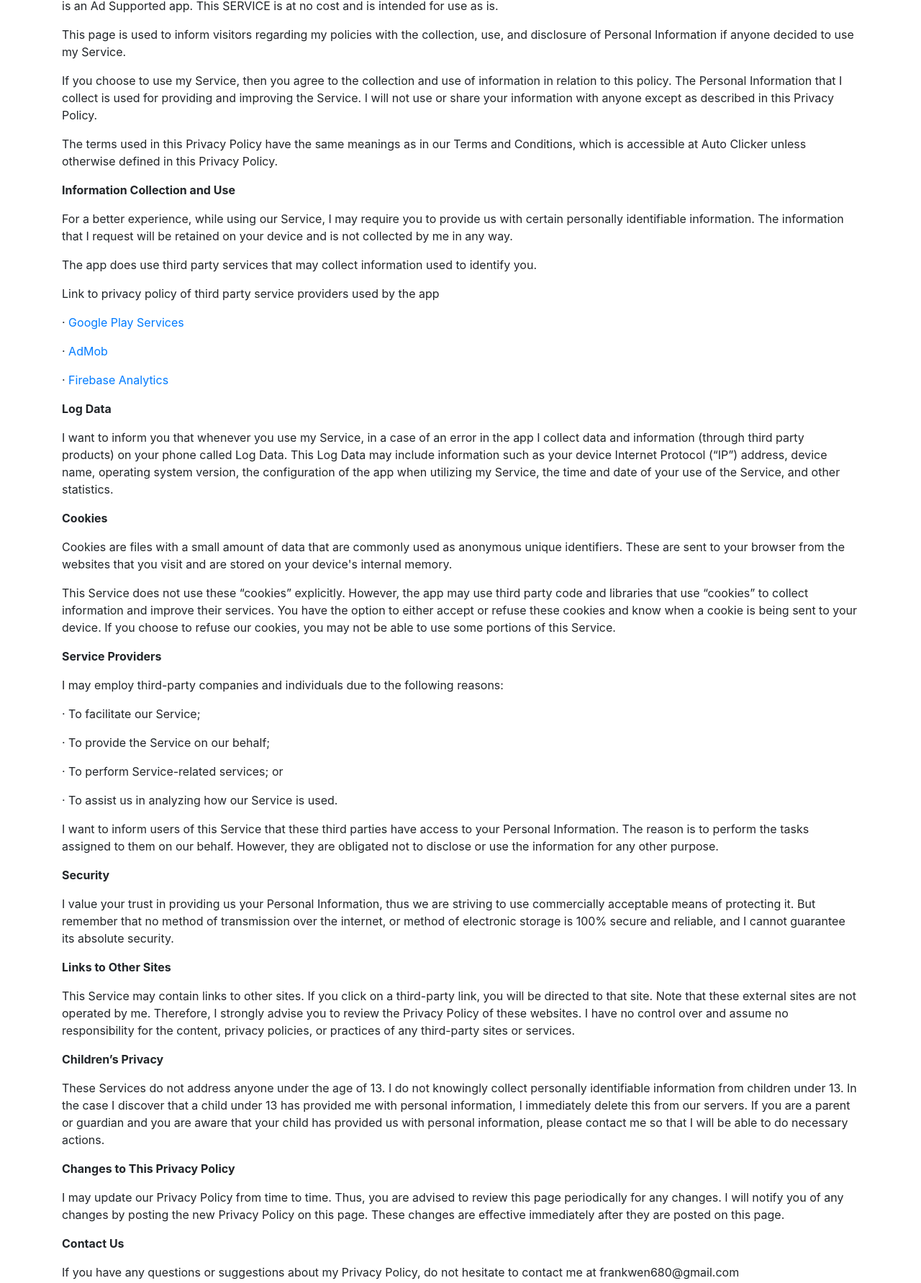
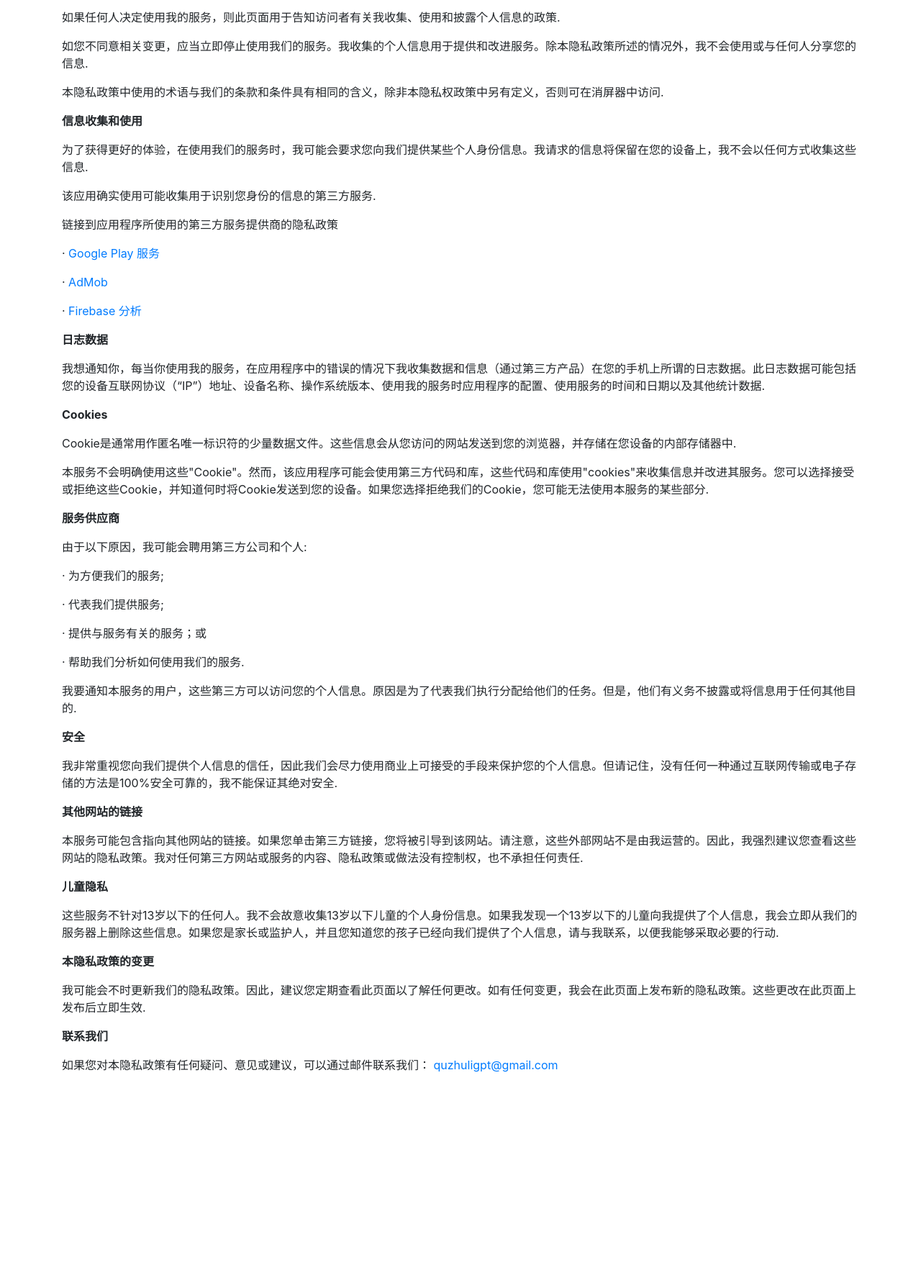
Before and after one commit to jeraypop/xpqgprivacy, a plain HTML site: page index.html in a window 1280 px wide. Shown: the part 71-1854 px from the top of the page at 72% size. After the commit the page ends 1630 px from the top, so only its background shows below. Drawn offline with nearby package versions, Linux system fonts and the light colour scheme.

Commit message:
Update index.html

```diff
--- a/index.html
+++ b/index.html
@@ -1,6 +1,6 @@
 
 <!DOCTYPE html>
-<!-- saved from url=(0044)https://www.gcautoclicker.com/privacypolicy/ -->
+
 <html lang="en"><head><meta http-equiv="Content-Type" content="text/html; charset=UTF-8">
 
     <meta http-equiv="X-UA-Compatible" content="IE=edge">
@@ -17,39 +17,42 @@
             <tbody>
             <tr>
                 <td>
-                        <p><a name="TOC-True-Developers-Studio-built-the-Auto-Clicker-app-as-an-Ad-Supported-app.-This-SERVICE-is-provided-by-True-Developers-Studio-at-no-cost-and-is-intended-for-use-as-is.This-page-is-used-to-inform-visitors-regarding-my-policies-with-the-collection-use-and-dis"></a>Please read this Privacy Policy carefully as it sets out important information relating to how we handle your personal information. Auto Clicker&nbsp;app is&nbsp;an Ad Supported app. This SERVICE is at no cost and is intended for use as is.</p>
-                        <p>This page is used to inform visitors regarding my policies with the collection, use, and disclosure of Personal Information if anyone decided to use my Service.</p>
-                        <p>If you choose to use my Service, then you agree to the collection and use of information in relation to this policy. The Personal Information that I collect is used for providing and improving the Service. I will not use or share your information with anyone except as described in this Privacy Policy.</p>
-                        <p>The terms used in this Privacy Policy have the same meanings as in our Terms and Conditions, which is accessible at Auto Clicker&nbsp;unless otherwise defined in this Privacy Policy.</p>
-                        <p><strong>Information Collection and Use</strong></p>
-                        <p>For a better experience, while using our Service, I may require you to provide us with certain personally identifiable information. The information that I request will be retained on your device and is not collected by me in any way.</p>
-                        <p>The app does use third party services that may collect information used to identify you.</p>
-                        <p>Link to privacy policy of third party service providers used by the app</p>
-                        <p>·&nbsp;<a href="https://www.google.com/policies/privacy/">Google Play Services</a></p>
+                    <p><a name="TOC-True-Developers-Studio-built-the-xiaopingqi-app-as-an-app.-This-SERVICE-is-provided-by-True-Developers-Studio-at-no-cost-and-is-intended-for-use-as-is.This-page-is-used-to-inform-visitors-regarding-my-policies-with-the-collection-use-and-dis"></a>
+                        请仔细阅读本隐私政策，因为它列出了与我们如何处理您的个人信息有关的重要信息。消屏器 应用程序是一个无广告且免费的软件.</p>
+                    <p>如果任何人决定使用我的服务，则此页面用于告知访问者有关我收集、使用和披露个人信息的政策.</p>
+                    <p>如您不同意相关变更，应当立即停止使用我们的服务。我收集的个人信息用于提供和改进服务。除本隐私政策所述的情况外，我不会使用或与任何人分享您的信息.</p>
+                    <p>本隐私政策中使用的术语与我们的条款和条件具有相同的含义，除非本隐私权政策中另有定义，否则可在消屏器中访问.</p>
+                    <p><strong>信息收集和使用</strong></p>
+                    <p>为了获得更好的体验，在使用我们的服务时，我可能会要求您向我们提供某些个人身份信息。我请求的信息将保留在您的设备上，我不会以任何方式收集这些信息.</p>
+                    <p>该应用确实使用可能收集用于识别您身份的信息的第三方服务.</p>
+                    <p>链接到应用程序所使用的第三方服务提供商的隐私政策</p>
+                    <p>·&nbsp;<a href="https://www.google.com/policies/privacy/">Google Play 服务</a></p>
                     <p>·&nbsp;<a href="https://support.google.com/admob/answer/6128543?hl=en">AdMob</a></p>
-                        <p>·&nbsp;<a href="https://firebase.google.com/policies/analytics">Firebase Analytics</a></p>
-                        <p><strong>Log Data</strong></p>
-                        <p>I want to inform you that whenever you use my Service, in a case of an error in the app I collect data and information (through third party products) on your phone called Log Data. This Log Data may include information such as your device Internet Protocol (“IP”) address, device name, operating system version, the configuration of the app when utilizing my Service, the time and date of your use of the Service, and other statistics.</p>
+                    <p>·&nbsp;<a href="https://firebase.google.com/policies/analytics">Firebase 分析</a></p>
+                    <p><strong>日志数据</strong></p>
+                    <p>我想通知你，每当你使用我的服务，在应用程序中的错误的情况下我收集数据和信息（通过第三方产品）在您的手机上所谓的日志数据。此日志数据可能包括您的设备互联网协议（“IP”）地址、设备名称、操作系统版本、使用我的服务时应用程序的配置、使用服务的时间和日期以及其他统计数据.</p>
                     <p><strong>Cookies</strong></p>
-                        <p>Cookies are files with a small amount of data that are commonly used as anonymous unique identifiers. These are sent to your browser from the websites that you visit and are stored on your device's internal memory.</p>
-                        <p>This Service does not use these “cookies” explicitly. However, the app may use third party code and libraries that use “cookies” to collect information and improve their services. You have the option to either accept or refuse these cookies and know when a cookie is being sent to your device. If you choose to refuse our cookies, you may not be able to use some portions of this Service.</p>
-                        <p><strong>Service Providers</strong></p>
-                        <p>I may employ third-party companies and individuals due to the following reasons:</p>
-                        <p>·&nbsp;To facilitate our Service;</p>
-                        <p>·&nbsp;To provide the Service on our behalf;</p>
-                        <p>·&nbsp;To perform Service-related services; or</p>
-                        <p>·&nbsp;To assist us in analyzing how our Service is used.</p>
-                        <p>I want to inform users of this Service that these third parties have access to your Personal Information. The reason is to perform the tasks assigned to them on our behalf. However, they are obligated not to disclose or use the information for any other purpose.</p>
-                        <p><strong>Security</strong></p>
-                        <p>I value your trust in providing us your Personal Information, thus we are striving to use commercially acceptable means of protecting it. But remember that no method of transmission over the internet, or method of electronic storage is 100% secure and reliable, and I cannot guarantee its absolute security.</p>
-                        <p><strong>Links to Other Sites</strong></p>
-                        <p>This Service may contain links to other sites. If you click on a third-party link, you will be directed to that site. Note that these external sites are not operated by me. Therefore, I strongly advise you to review the Privacy Policy of these websites. I have no control over and assume no responsibility for the content, privacy policies, or practices of any third-party sites or services.</p>
-                        <p><strong>Children’s Privacy</strong></p>
-                        <p>These Services do not address anyone under the age of 13. I do not knowingly collect personally identifiable information from children under 13. In the case I discover that a child under 13 has provided me with personal information, I immediately delete this from our servers. If you are a parent or guardian and you are aware that your child has provided us with personal information, please contact me so that I will be able to do necessary actions.</p>
-                        <p><strong>Changes to This Privacy Policy</strong></p>
-                        <p>I may update our Privacy Policy from time to time. Thus, you are advised to review this page periodically for any changes. I will notify you of any changes by posting the new Privacy Policy on this page. These changes are effective immediately after they are posted on this page.</p>
-                        <p><strong>Contact Us</strong></p>
-                        <p>If you have any questions or suggestions about my Privacy Policy, do not hesitate to contact me at frankwen680@gmail.com</p>
+                    <p>Cookie是通常用作匿名唯一标识符的少量数据文件。这些信息会从您访问的网站发送到您的浏览器，并存储在您设备的内部存储器中.</p>
+                    <p>本服务不会明确使用这些"Cookie"。然而，该应用程序可能会使用第三方代码和库，这些代码和库使用"cookies"来收集信息并改进其服务。您可以选择接受或拒绝这些Cookie，并知道何时将Cookie发送到您的设备。如果您选择拒绝我们的Cookie，您可能无法使用本服务的某些部分.</p>
+                    <p><strong>服务供应商</strong></p>
+                    <p>由于以下原因，我可能会聘用第三方公司和个人:</p>
+                    <p>·&nbsp;为方便我们的服务;</p>
+                    <p>·&nbsp;代表我们提供服务;</p>
+                    <p>·&nbsp;提供与服务有关的服务；或</p>
+                    <p>·&nbsp;帮助我们分析如何使用我们的服务.</p>
+                    <p>我要通知本服务的用户，这些第三方可以访问您的个人信息。原因是为了代表我们执行分配给他们的任务。但是，他们有义务不披露或将信息用于任何其他目的.</p>
+                    <p><strong>安全</strong></p>
+                    <p>我非常重视您向我们提供个人信息的信任，因此我们会尽力使用商业上可接受的手段来保护您的个人信息。但请记住，没有任何一种通过互联网传输或电子存储的方法是100%安全可靠的，我不能保证其绝对安全.</p>
+                    <p><strong>其他网站的链接</strong></p>
+                    <p>本服务可能包含指向其他网站的链接。如果您单击第三方链接，您将被引导到该网站。请注意，这些外部网站不是由我运营的。因此，我强烈建议您查看这些网站的隐私政策。我对任何第三方网站或服务的内容、隐私政策或做法没有控制权，也不承担任何责任.</p>
+                    <p><strong>儿童隐私</strong></p>
+                    <p>这些服务不针对13岁以下的任何人。我不会故意收集13岁以下儿童的个人身份信息。如果我发现一个13岁以下的儿童向我提供了个人信息，我会立即从我们的服务器上删除这些信息。如果您是家长或监护人，并且您知道您的孩子已经向我们提供了个人信息，请与我联系，以便我能够采取必要的行动.</p>
+                    <p><strong>本隐私政策的变更</strong></p>
+                    <p>我可能会不时更新我们的隐私政策。因此，建议您定期查看此页面以了解任何更改。如有任何变更，我会在此页面上发布新的隐私政策。这些更改在此页面上发布后立即生效.</p>
+                    <p><strong>联系我们</strong></p>
+                    <p>如果您对本隐私政策有任何疑问、意见或建议，可以通过邮件联系我们：
+                    <a href="mailto:quzhuligpt@gmail.com" rel="noopener" target="_blank">quzhuligpt@gmail.com</a>
+                    </p>
                 </td>
             </tr>
             </tbody>
```
Lines whose indentation alone changed are shown as unchanged.
